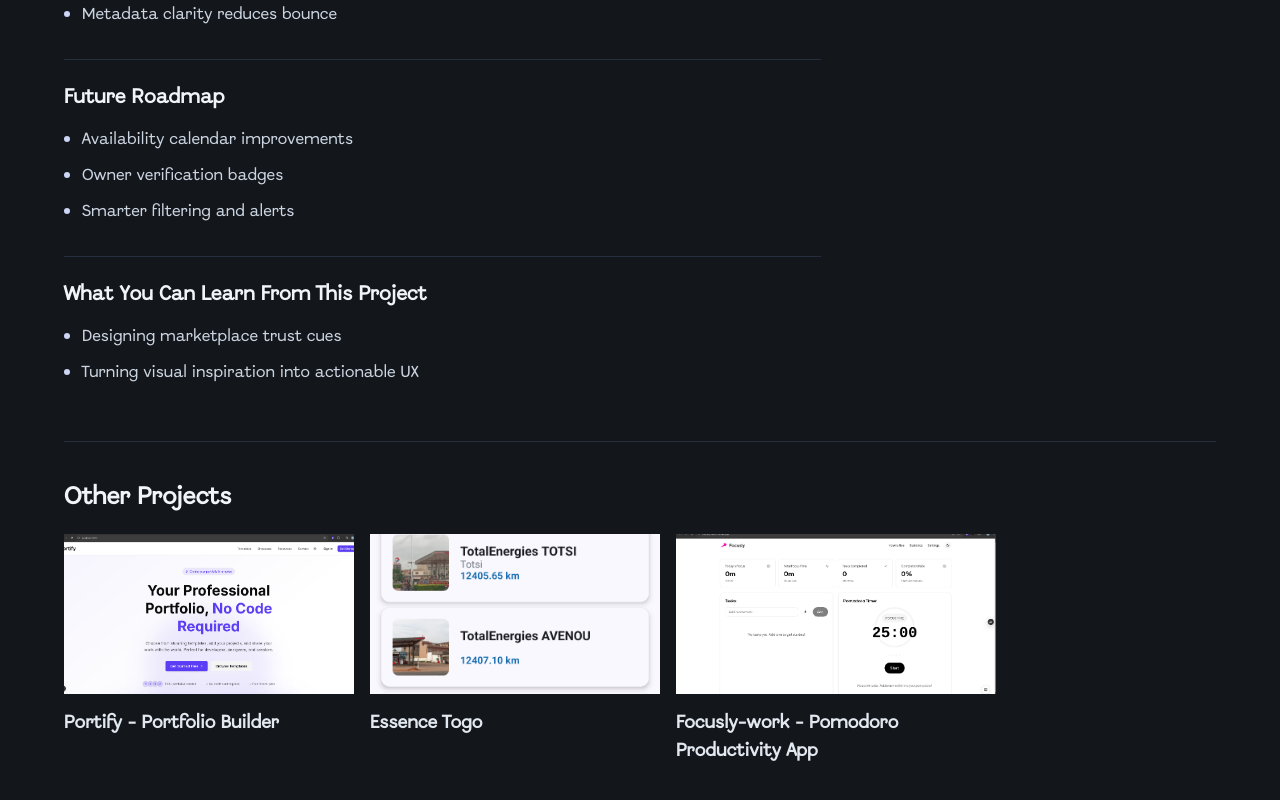
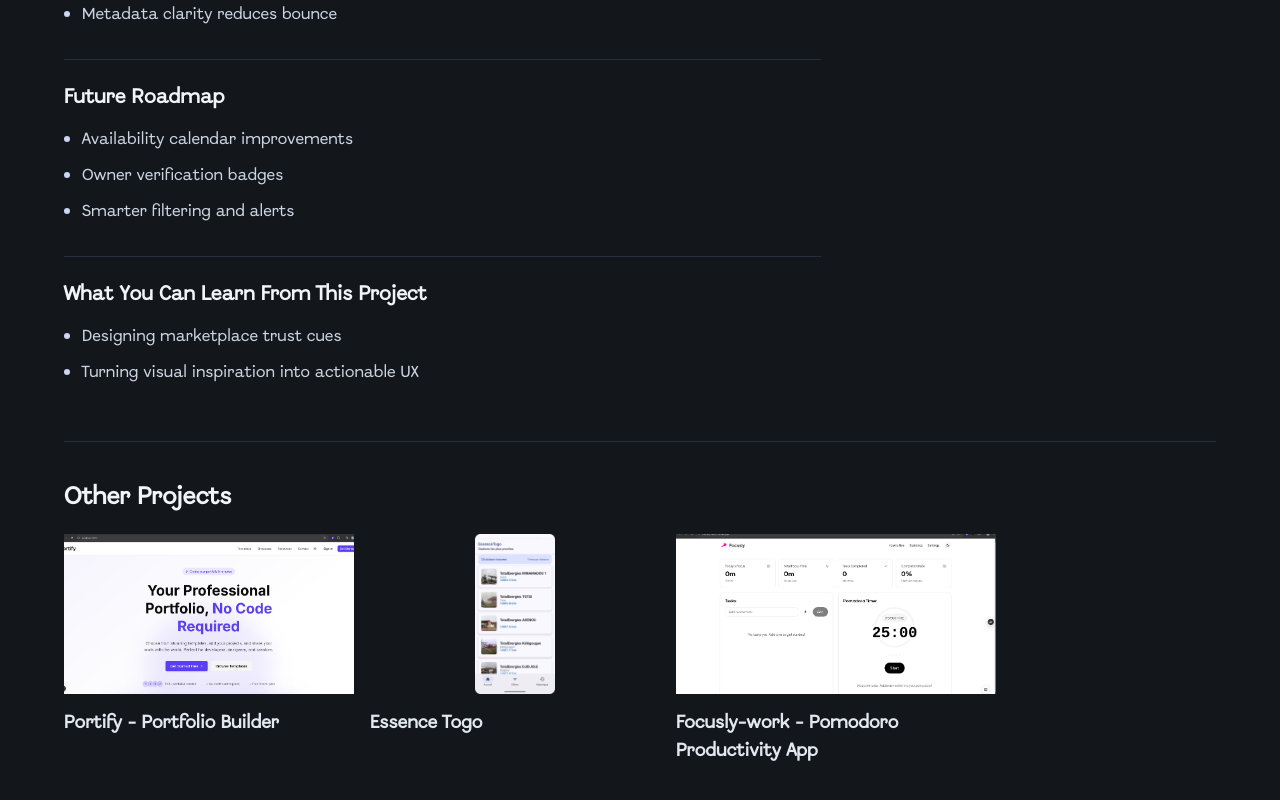
Before and after one commit to Rahim10020/freelance_portfolio, a Next.js app: page /projects/ahoe in a window 1280 px wide. Shown: the part 2187-2987 px from the top of the page. Built offline with nearby package versions, Linux system fonts and the light colour scheme; no server answers.

Commit message:
objec fit contain for mobile images

```diff
--- a/src/components/ui/ProjectCardCompact.tsx
+++ b/src/components/ui/ProjectCardCompact.tsx
@@ -13,6 +13,8 @@ export default function ProjectCardCompact({
   const { t } = useLanguage();
   const projectTr = t.projects.list[project.id as keyof typeof t.projects.list];
   const title = projectTr?.title ?? "";
+  const imageFitClass =
+    project.imageFormat === "mobile" ? "object-contain" : "object-cover";
 
   return (
     <Link
@@ -25,7 +27,7 @@ export default function ProjectCardCompact({
             src={project.image}
             alt={title}
             fill
-            className="object-cover"
+            className={imageFitClass}
             sizes="320px"
           />
         </div>
```
